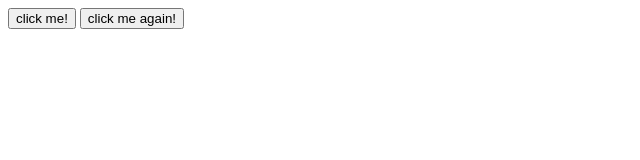
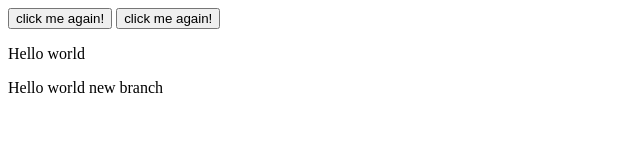
Before and after one commit to veronicafv/gitexample, a plain HTML site: page index.html in a window 1280 px wide. Shown: the whole page, without its empty margins (0-640 px from the left). Drawn offline with Linux system fonts and the light colour scheme.

Commit message:
version3
Some changes in another branch

```diff
--- a/index.html
+++ b/index.html
@@ -9,9 +9,13 @@
 <body>
 
 
-    <button>click me!</button>
+    <button>click me again!</button>
 
     <button>click me again!</button>
 
+    <p>Hello world</p>
+
+    <p>Hello world new branch</p>
+
 </body>
 </html>
```
